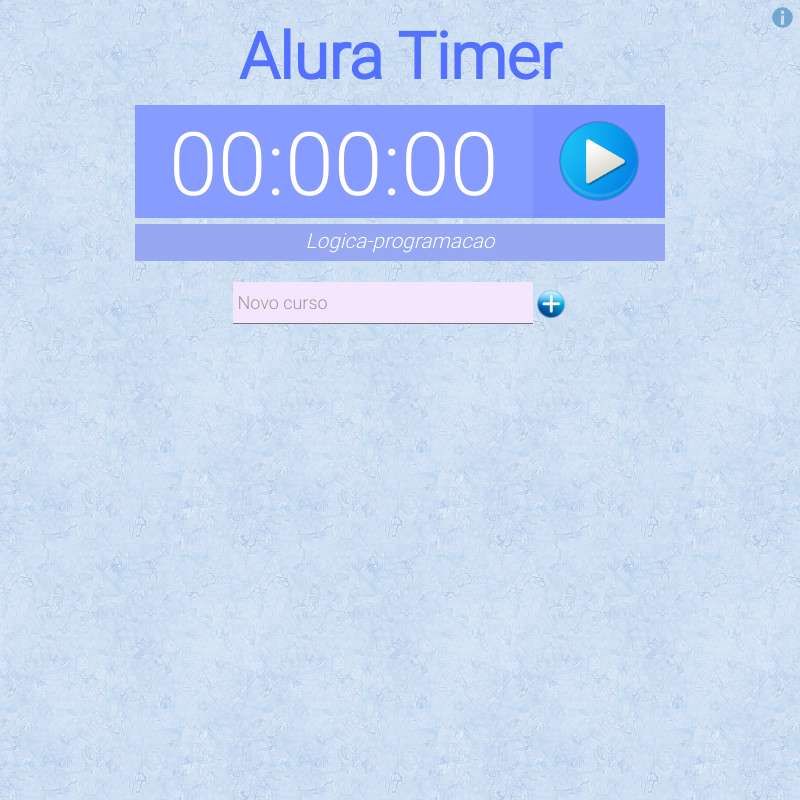
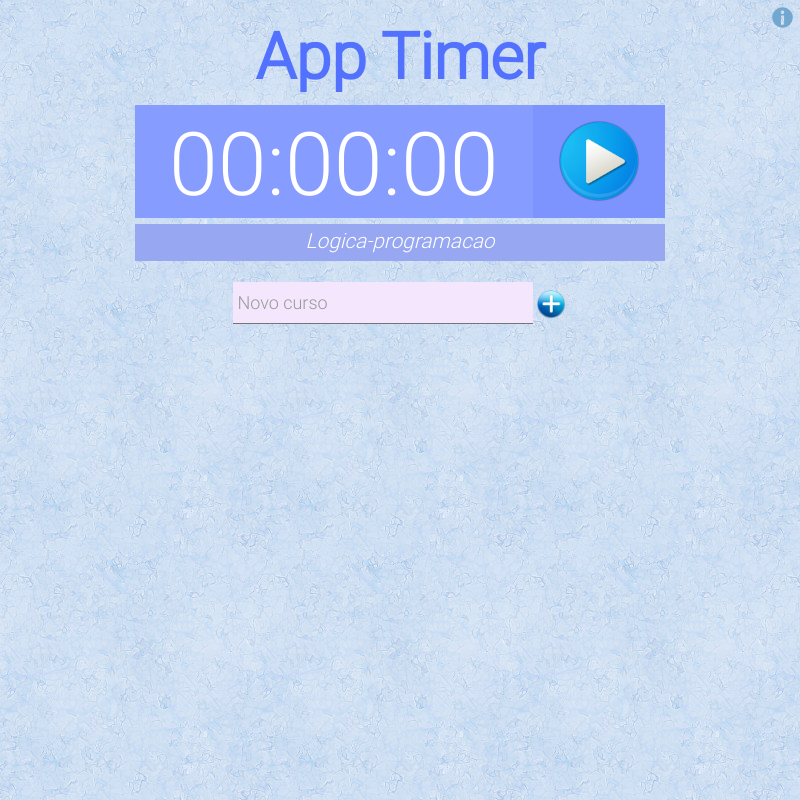
Before and after one commit to MachadoAndre/App_Timer, an Electron app: page alura-timer/app/index.html in a window 800 px wide. Drawn offline with nearby package versions, Linux system fonts and the light colour scheme; no server answers.

Commit message:
acertando alguns bug's

```diff
--- a/alura-timer/app/index.html
+++ b/alura-timer/app/index.html
@@ -2,7 +2,7 @@
 <html lang="pt-br">
 <head>
     <meta charset="UTF-8">
-    <title>Alura Timer</title>
+    <title>App Timer</title>
     <link rel="stylesheet" href="css/index.css">
 </head>
 <body>
@@ -10,7 +10,7 @@
         <div id="link-sobre">
             <img class="info-button" src="img/Info_icon.svg">
         </div>
-        <h1 class="titulo">Alura Timer</h1>
+        <h1 class="titulo">App Timer</h1>
         <div class="timer">
             <div class="relogio">
                 <span class="tempo">00:00:00</span>
--- a/alura-timer/package.json
+++ b/alura-timer/package.json
@@ -1,5 +1,5 @@
 {
-  "name": "alura-timer",
+  "name": "app-timer",
   "version": "1.0.0",
   "description": "",
   "main": "main.js",
```
